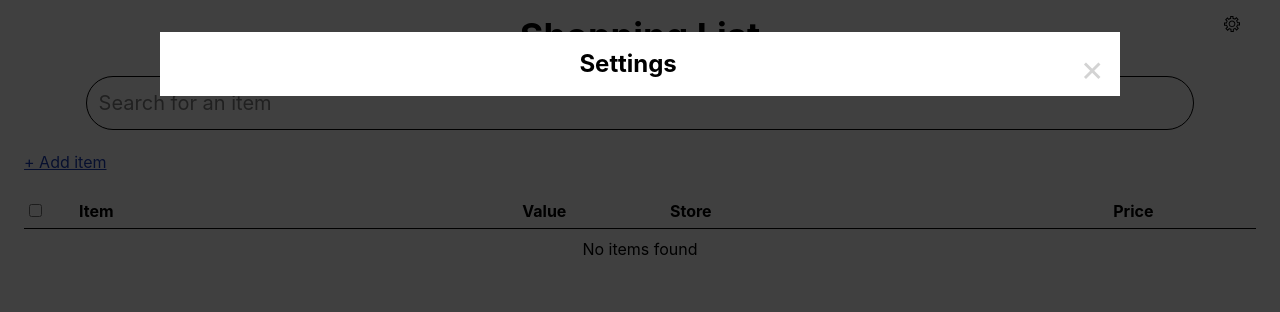
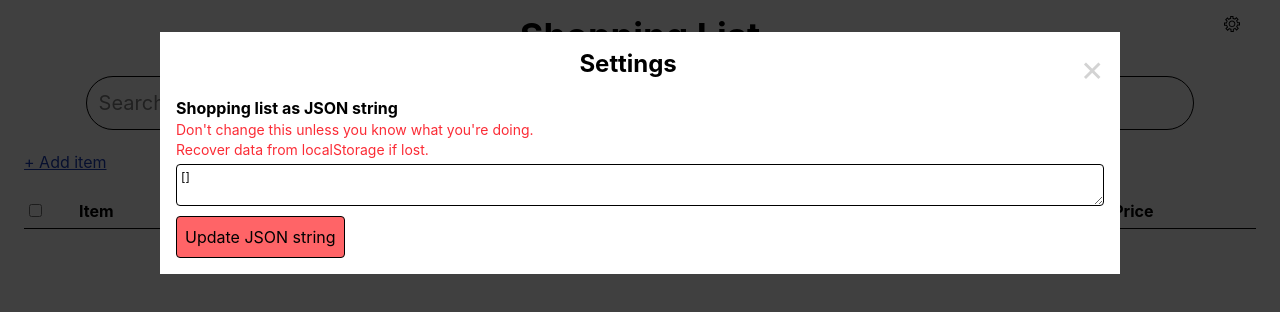
Before and after one commit to User0149/Shopping-List, a React (Vite) app: page / in a window 1280 px wide. Both pictures are taken after a click on the picture 1232 px from the left and 24 px from the top of the page. Shown: the top 312 px of the page. Built offline with nearby package versions, Linux system fonts and the light colour scheme.

Commit message:
added ability to modify JSON string storing shopping list in localstorage

```diff
--- a/src/components/CompareAndEditBox.tsx
+++ b/src/components/CompareAndEditBox.tsx
@@ -212,7 +212,7 @@ function EditItemBox({ showCompareAndEditBox }: EditItemBoxProps) {
 
                 {/* Action buttons */}
                 <div className="flex space-x-2">
-                    <input type="submit" className="border rounded p-2 cursor-pointer bg-[#eeeeee] hover:bg-[lightgray]" value="Confirm changes"></input>
+                    <input type="submit" className="border rounded p-2 cursor-pointer bg-[#eeeeee] hover:bg-[lightgray]" value="Apply changes"></input>
 
                     <button className="border rounded p-2 cursor-pointer bg-red-400 hover:bg-red-600" onClick={() => {
                         const newItems = items.filter((item) => (item.itemName !== selectedItem.itemName));
--- a/src/components/ItemsTable/ItemsTable.tsx
+++ b/src/components/ItemsTable/ItemsTable.tsx
@@ -28,9 +28,6 @@ interface ItemsTableBodyProps {
 function ItemsTableRow({ item }: ItemsTableRowProps) {
     const { items , setItemsAndUpdateLocalStorage} = useContext(ItemsContext);
     const { compareItem } = useContext(UpdateItemContext);
-
-    // this function should never be called if `items` is null
-    if (items === null) return <></>;
 
     return (
         <tr className="cursor-pointer" onClick={(event) => {
@@ -92,8 +89,6 @@ function ItemsTableBody({ selectedOnly }: ItemsTableBodyProps) {
     const { items } = useContext(ItemsContext);
     const { searchQuery } = useContext(SearchContext);
 
-    if (items === null) return <></>;
-
     const matchingItems = filterItems(items, searchQuery, selectedOnly);
     return (
         <tbody>
--- a/src/components/SettingsBox.tsx
+++ b/src/components/SettingsBox.tsx
@@ -1,9 +1,39 @@
-import { useContext } from "react";
+import { useContext, useEffect, useState } from "react";
 
 import { ModalsContext } from "../context/ModalsContext";
+import { SettingsContext } from "../context/SettingsContext";
 
 import ModalBox from "./ModalBox";
 import SpaceY from "./SpaceY";
+
+function ItemsJSONSetting() {
+    const { itemsCookie, setItemsCookieAndUpdateLocalStorage } = useContext(SettingsContext);
+
+    const [itemsCookieFieldValue, setItemsCookieFieldValue] = useState(itemsCookie);
+
+    useEffect(() => {
+        setItemsCookieFieldValue(itemsCookie);
+    }, [itemsCookie]);
+
+    return (
+        <SpaceY spacing={1}>
+            <div>
+                <div className="font-bold">Shopping list as JSON string</div>
+                <div className="text-red-500 text-sm">Don't change this unless you know what you're doing.</div>
+                <div className="text-red-500 text-sm">Recover data from localStorage if lost.</div>
+            </div>
+            <textarea className="text-xs w-full p-1 rounded border" value={itemsCookieFieldValue} onChange={
+                (e) => {
+                    setItemsCookieFieldValue(e.target.value);
+            }}></textarea>
+
+            <button className="border rounded p-2 cursor-pointer bg-red-400 hover:bg-red-600" onClick={() => {
+                setItemsCookieAndUpdateLocalStorage(itemsCookieFieldValue);
+            }}>Update JSON string</button>
+        </SpaceY>
+    );
+}
+
 
 export default function SettingsBox() {
     const { showSettingsBox } = useContext(ModalsContext);
@@ -14,6 +44,8 @@ export default function SettingsBox() {
         <ModalBox>
             <SpaceY spacing={4}>
                 <h2 className="text-center font-bold text-2xl">Settings</h2>
+
+                <ItemsJSONSetting />
             </SpaceY>
         </ModalBox>
     );
--- a/src/context/ItemsContext.tsx
+++ b/src/context/ItemsContext.tsx
@@ -1,8 +1,11 @@
-import { createContext, useState, type ReactNode } from "react";
+import { createContext, useContext, useEffect, useState, type ReactNode } from "react";
+
 import type { Item } from "../types/types";
 
+import { SettingsContext } from "./SettingsContext";
+
 interface IItemsContext {
-    items: Array<Item> | null;
+    items: Array<Item>;
     setItemsAndUpdateLocalStorage: (itemsArray: Array<Item>) => void;
 }
 
@@ -11,20 +14,23 @@ interface ItemsContextProviderProps {
 }
 
 export const ItemsContext = createContext<IItemsContext>({
-    items: null,
+    items: [],
     setItemsAndUpdateLocalStorage: () => {}
 });
 
 export default function ItemsContextProvider({ children }: ItemsContextProviderProps) {
-    const [items, setItems] = useState<Array<Item> | null>(localStorage.getItem("items") ? JSON.parse(localStorage.getItem("items") as string) : null);
+    const { itemsCookie, setItemsCookieAndUpdateLocalStorage } = useContext(SettingsContext);
+
+    const [items, setItems] = useState<Array<Item>>(JSON.parse(itemsCookie));
+
+    useEffect(() => {
+        setItems(JSON.parse(itemsCookie));
+    }, [itemsCookie]);
 
     const setItemsAndUpdateLocalStorage = (itemsArray: Array<Item>) => {
-        localStorage.setItem("items", JSON.stringify(itemsArray));
         setItems(itemsArray);
+        setItemsCookieAndUpdateLocalStorage(JSON.stringify(itemsArray));
     };
-    if (items === null) {
-        setItemsAndUpdateLocalStorage([]);
-    }
 
     const initialItemsContext: IItemsContext = {
         items,
--- a/src/context/SettingsContext.tsx
+++ b/src/context/SettingsContext.tsx
@@ -1,6 +1,8 @@
-import { createContext, type ReactNode } from "react";
+import { createContext, useState, type ReactNode } from "react";
 
 export interface ISettingsContext {
+    itemsCookie: string;
+    setItemsCookieAndUpdateLocalStorage: (newItemsCookie: string) => void;
 }
 
 interface SettingsContextProviderProps {
@@ -8,10 +10,25 @@ interface SettingsContextProviderProps {
 }
 
 export const SettingsContext = createContext<ISettingsContext>({
+    itemsCookie: JSON.stringify([]),
+    setItemsCookieAndUpdateLocalStorage: () => {}
 });
 
 export default function SettingsContextProvider({ children }: SettingsContextProviderProps) {
+    if (localStorage.getItem("items") === null) {
+        localStorage.setItem("items", JSON.stringify([]));
+    }
+
+    const [itemsCookie, setItemsCookie] = useState<string>(localStorage.getItem("items")!);
+
+    const setItemsCookieAndUpdateLocalStorage = (newItemsCookie: string) => {
+        localStorage.setItem("items", newItemsCookie);
+        setItemsCookie(newItemsCookie);
+    };
+
     const initialSettingsContext: ISettingsContext = {
+        itemsCookie,
+        setItemsCookieAndUpdateLocalStorage
     };
 
     return (
```
